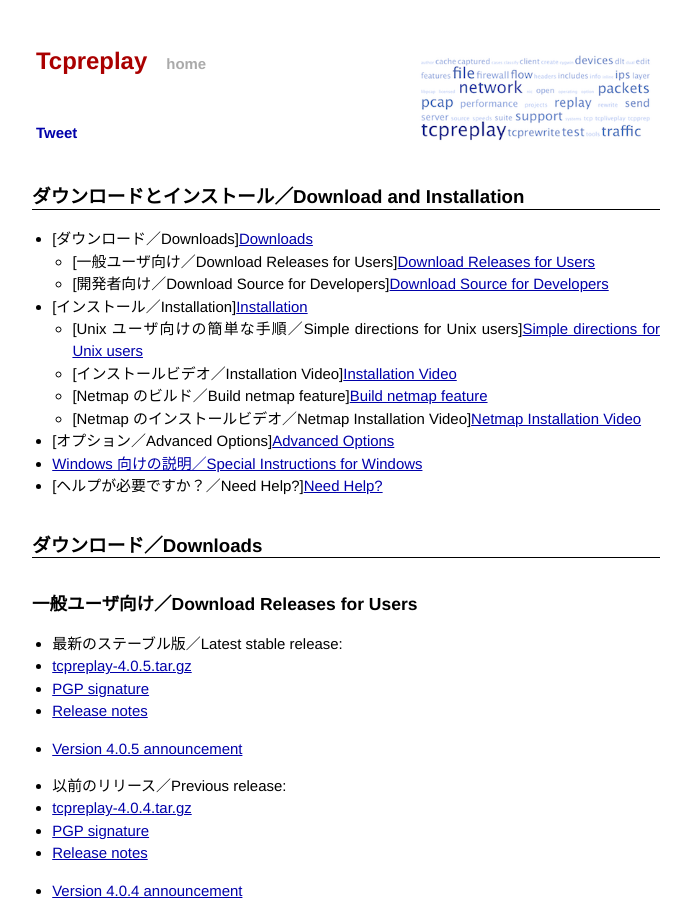
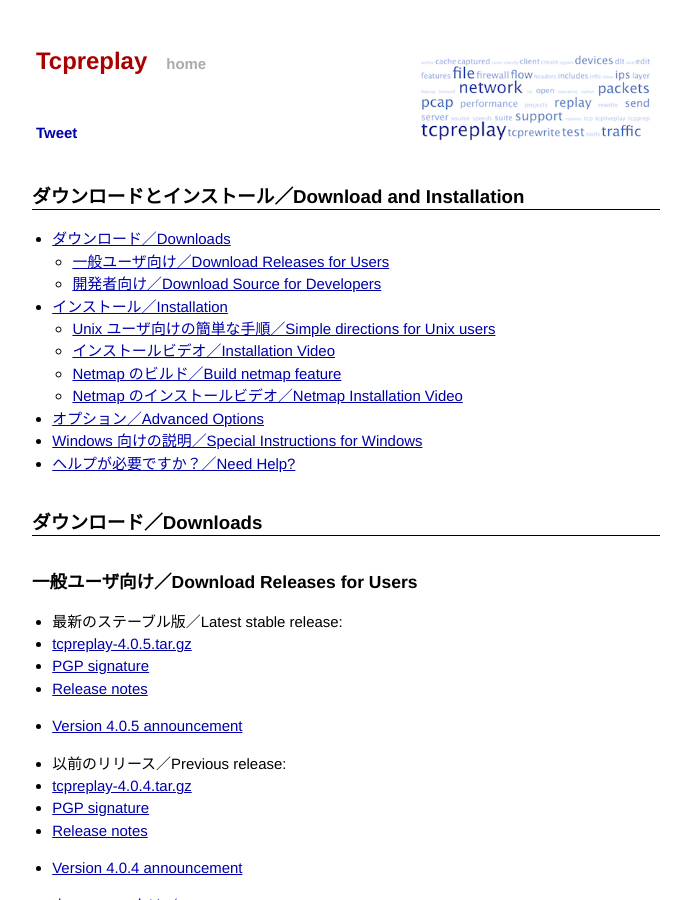
Before and after one commit to otsuka752/otsuka752.github.io, a Jekyll site: the page built from wiki/installation.markdown, in a window 1280 px wide and 900 px high. Shown: the whole window, without its empty margins (294-985 px from the left). Built offline with Jekyll 4.4.1, drawn with Linux system fonts in a browser that asks for light colours; Markdown is read by kramdown in place of the engine named in the settings; comment, search, counter and statistics services are not loaded.

Commit message:
translate some files to Japanese

```diff
--- a/wiki/installation.markdown
+++ b/wiki/installation.markdown
@@ -5,17 +5,17 @@
 description: "Tcpreplay のダウンロードとインストール／Tcpreplay download and installation information"
 ---
 
-- [ダウンロード／Downloads][Downloads](#downloads)
-    - [一般ユーザ向け／Download Releases for Users][Download Releases for Users](#download-releases)
-    - [開発者向け／Download Source for Developers][Download Source for Developers](#download-source)
-- [インストール／Installation][Installation](#installation)
-	- [Unix ユーザ向けの簡単な手順／Simple directions for Unix users][Simple directions for Unix users](#simple-directions-for-unix-users)
-    - [インストールビデオ／Installation Video][Installation Video](#installation-video)
-	- [Netmap のビルド／Build netmap feature][Build netmap feature](#build-netmap-feature)
-    - [Netmap のインストールビデオ／Netmap Installation Video][Netmap Installation Video](#netmap-installation-video)
-- [オプション／Advanced Options][Advanced Options](#advanced-options)
+- [ダウンロード／Downloads](#downloads)
+    - [一般ユーザ向け／Download Releases for Users](#download-releases)
+    - [開発者向け／Download Source for Developers](#download-source)
+- [インストール／Installation](#installation)
+	- [Unix ユーザ向けの簡単な手順／Simple directions for Unix users](#simple-directions-for-unix-users)
+    - [インストールビデオ／Installation Video](#installation-video)
+	- [Netmap のビルド／Build netmap feature](#build-netmap-feature)
+    - [Netmap のインストールビデオ／Netmap Installation Video](#netmap-installation-video)
+- [オプション／Advanced Options](#advanced-options)
 - [Windows 向けの説明／Special Instructions for Windows](#special-instructions-for-windows)
-- [ヘルプが必要ですか？／Need Help?][Need Help?](#need-help)
+- [ヘルプが必要ですか？／Need Help?](#need-help)
 
 
 <h2 id="Downloads"><a name="downloads"></a>ダウンロード／Downloads</h2>
```
